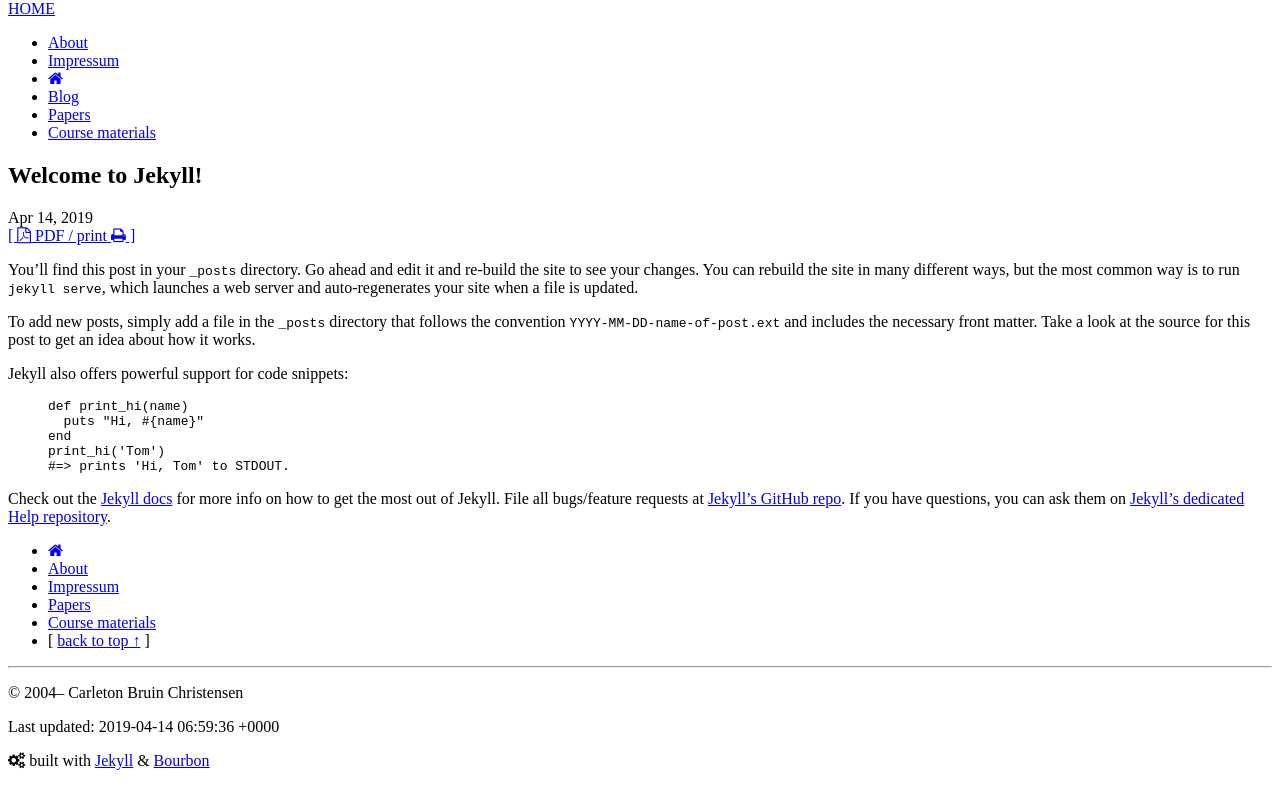
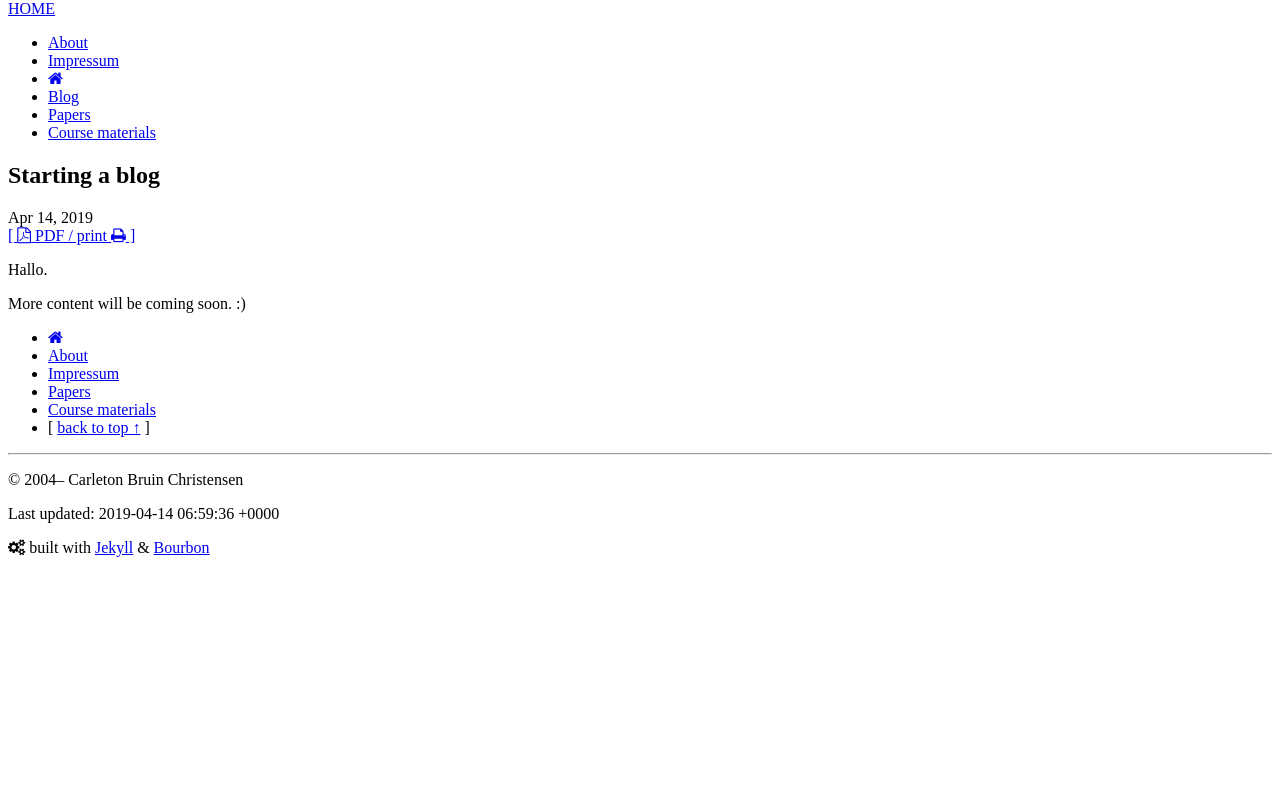
Before and after one commit to klepas/bruins-site, a Jekyll site: the page built from blog/_posts/2019-4-14-first-post.md, in a window 1280 px wide. Shown: the part 208-994 px from the top of the page. Built offline with Jekyll 4.4.1, drawn with Linux system fonts in a browser that asks for light colours; nearby versions of some CDN libraries; some web fonts are replaced; after the commit the page ends 900 px from its top, so only the background shows below that.

Commit message:
Update 2019-4-14-first-post.md

```diff
--- a/blog/_posts/2019-4-14-first-post.md
+++ b/blog/_posts/2019-4-14-first-post.md
@@ -1,24 +1,9 @@
 ---
 layout: post
-title:  "Welcome to Jekyll!"
+title:  "Starting a blog"
 published: yes
 ---
-You’ll find this post in your `_posts` directory. Go ahead and edit it and re-build the site to see your changes. You can rebuild the site in many different ways, but the most common way is to run `jekyll serve`, which launches a web server and auto-regenerates your site when a file is updated.
 
-To add new posts, simply add a file in the `_posts` directory that follows the convention `YYYY-MM-DD-name-of-post.ext` and includes the necessary front matter. Take a look at the source for this post to get an idea about how it works.
+Hallo.
 
-Jekyll also offers powerful support for code snippets:
-
-{% highlight ruby %}
-def print_hi(name)
-  puts "Hi, #{name}"
-end
-print_hi('Tom')
-#=> prints 'Hi, Tom' to STDOUT.
-{% endhighlight %}
-
-Check out the [Jekyll docs][jekyll] for more info on how to get the most out of Jekyll. File all bugs/feature requests at [Jekyll’s GitHub repo][jekyll-gh]. If you have questions, you can ask them on [Jekyll’s dedicated Help repository][jekyll-help].
-
-[jekyll]:      http://jekyllrb.com
-[jekyll-gh]:   https://github.com/jekyll/jekyll
-[jekyll-help]: https://github.com/jekyll/jekyll-help
+More content will be coming soon. :)
```
